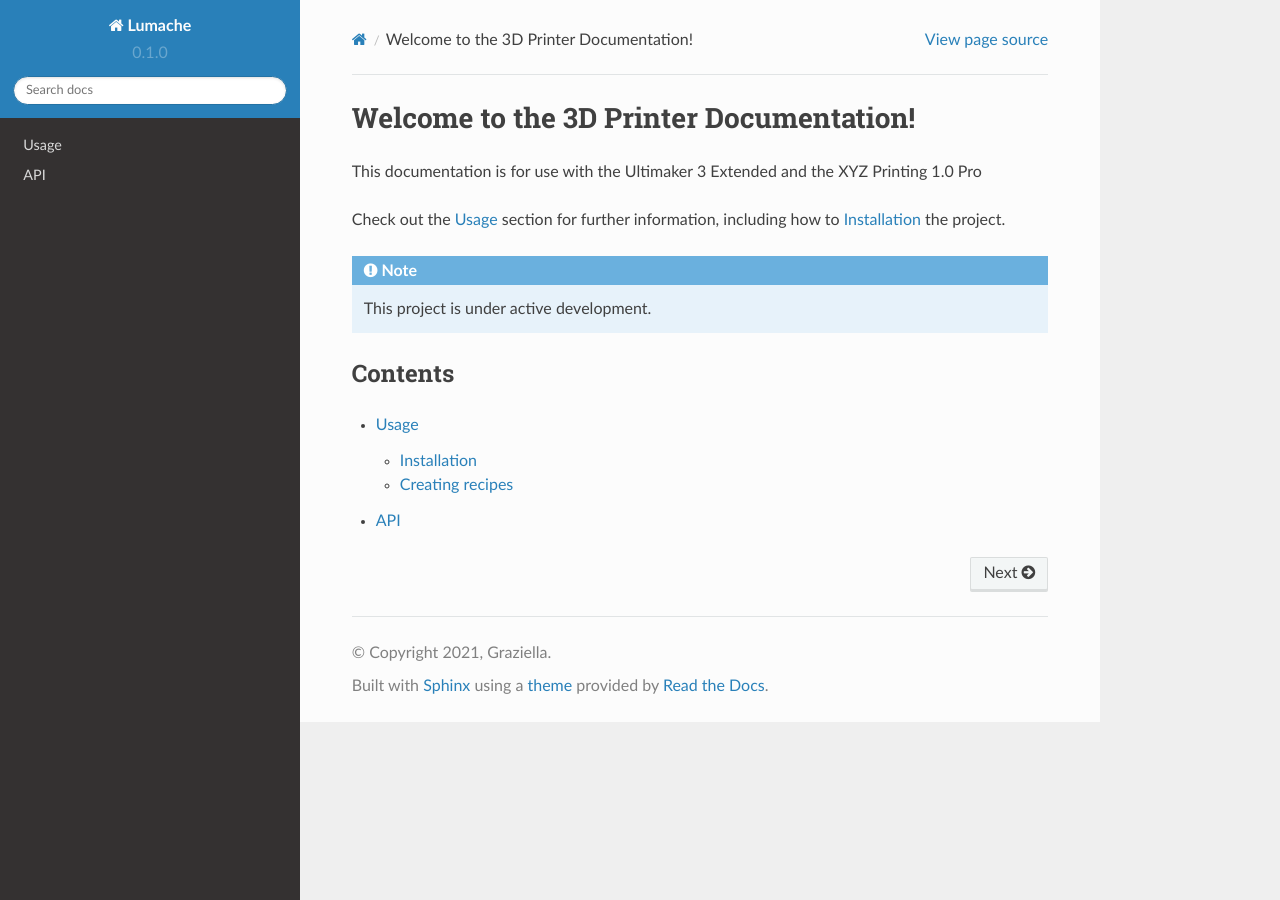
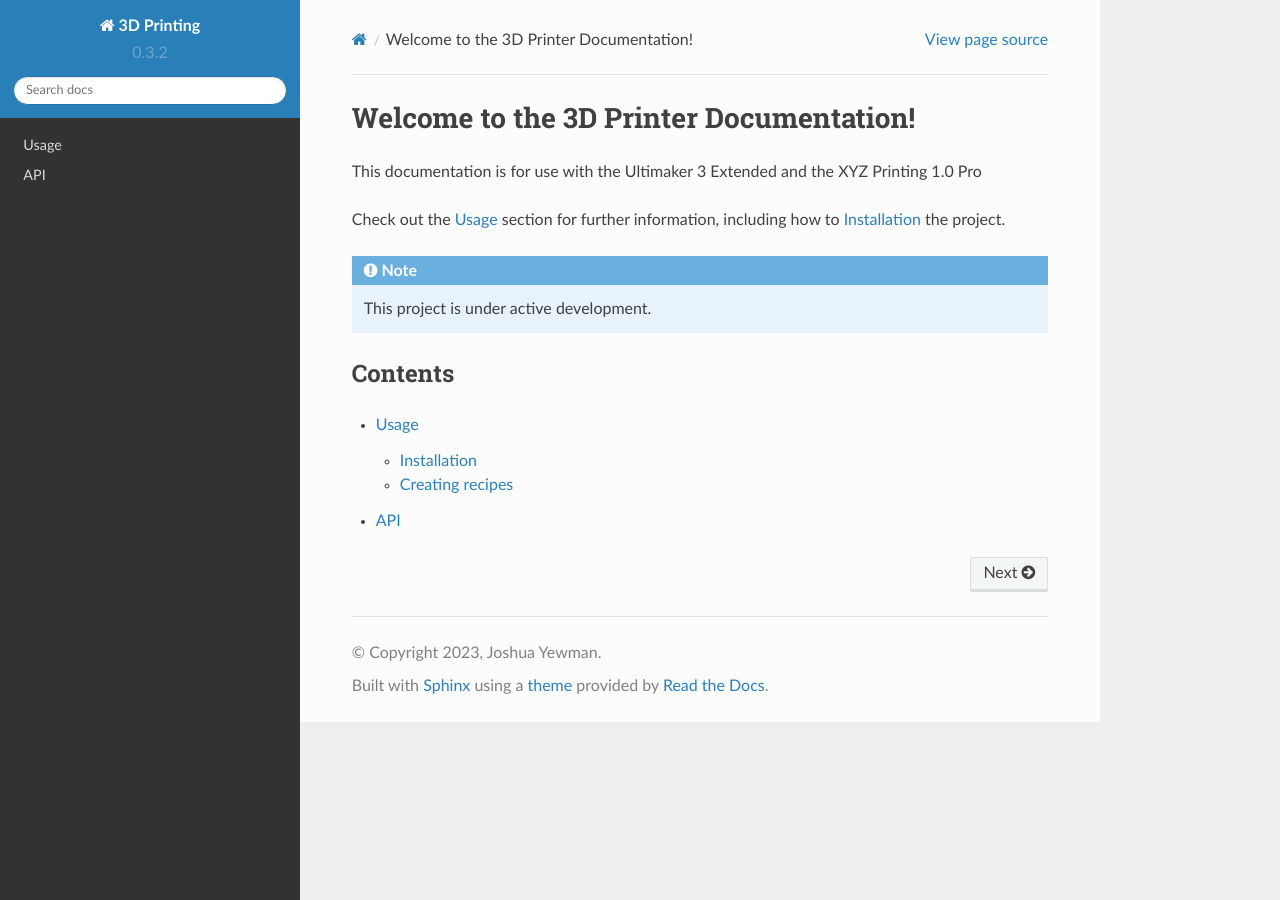
Before and after one commit to JYewman/gs-3dprint, a Sphinx documentation site: the page built from docs/source/index.rst, in a window 1280 px wide. Built offline with Sphinx 7.4.7 and the Read the Docs theme 2.0.0, drawn with Linux system fonts in a browser that asks for light colours.

Commit message:
chnages to config

```diff
--- a/docs/source/conf.py
+++ b/docs/source/conf.py
@@ -2,12 +2,12 @@
 
 # -- Project information
 
-project = 'Lumache'
-copyright = '2021, Graziella'
-author = 'Graziella'
+project = '3D Printing'
+copyright = '2023, Joshua Yewman'
+author = 'Joshua Yewman'
 
-release = '0.1'
-version = '0.1.0'
+release = '0.3'
+version = '0.3.2'
 
 # -- General configuration
 
```
